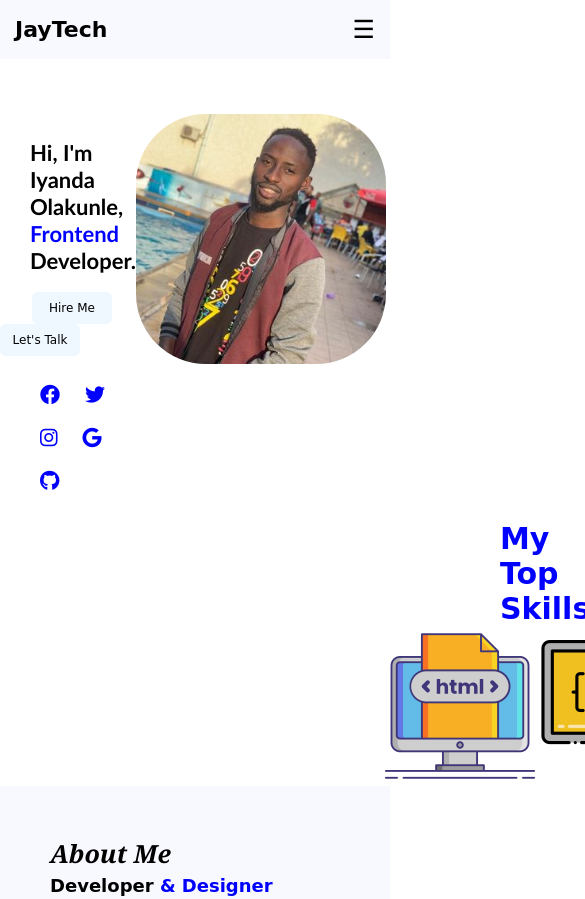
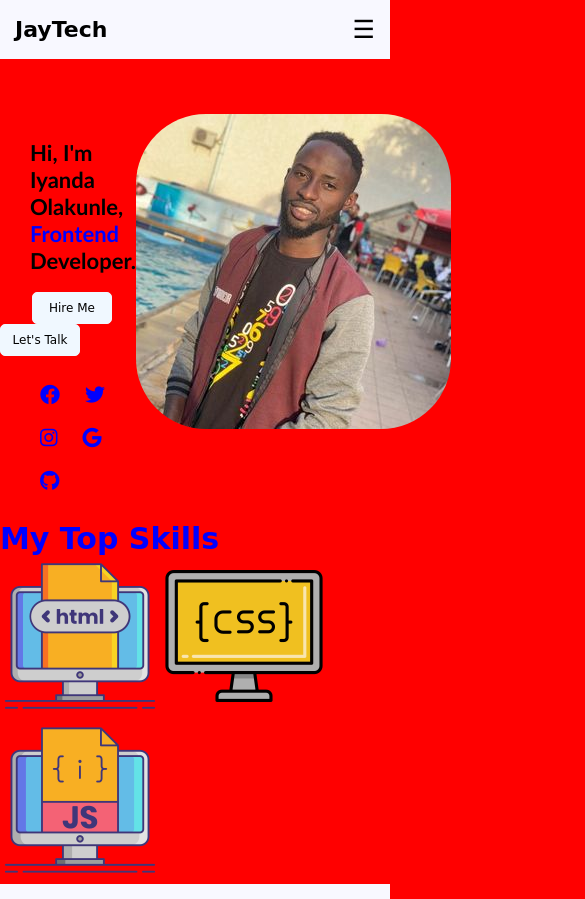
Before and after one commit to Jabson743/MyPortfolio, a plain HTML site: page index.html in a window 390 px wide. Shown: the top 899 px of the page, 585 px wide, since content can reach past the window. Drawn offline with Linux system fonts and the light colour scheme.

Commit message:
second commit

```diff
--- a/index.css
+++ b/index.css
@@ -46,14 +46,85 @@ input{
     font-size: 22px;
     user-select: none;
 }
-@media only screen and (max-width: 768px) {
+
+@media screen and (max-width: 576px) {
+    body{
+        background-color:  red;
+    }
+     .menu{
+        display: none;
+        position: absolute;
+        right: 0%;
+        left: 0%;
+        text-align: center;
+        background-color: white;
+    }
+     .menu a:hover{
+        display: inline-block;
+        transition: 0.5s ease;
+        color: blue;
+    }
+    input:checked ~ .menu{
+        display: block;
+    }
+     .hamburger{
+        display: block;
+        font-size: 25px;
+        color: black;
+    }
+
+    .icon{
+        display: inline-flexbox;
+        width: 100%;
+        height: auto;
+    }
+    .skills{
+        display: inline;
+        justify-content: center;
+        align-items: center;
+    }
+    .skills h2{
+        color: blue;
+        font-size: 30px;
+        font-family: cursive;
+    }
+    .profile h2{
+        margin-left: 100px;
+        color: blue;
+        font-family: cursive;
+    }
+    .my-pic{
+        display: block;
+        justify-content: baseline;
+        width: 100%;
+        height: auto;
+        margin-top: 55px;
+        margin-right: 20px;
+        border-top-right-radius: 70px;
+        border-bottom-left-radius: 70px;
+        border-top-left-radius: 70px;
+        border-bottom-right-radius: 70px;
+        transition: 5s ease-out;
+    }
+
+    .my-pic:hover{
+        transition-duration: 8s;
+        transform: rotate(180deg);
+    }
+}
+
+
+@media screen and (min-width: 576px) and (max-width: 768px) {
+    body{
+        background-color: green;
+    }
     .menu{
         display: none;
         position: absolute;
         right: 0%;
         left: 0%;
         text-align: center;
-        background-color: white
+        background-color: white;
     }
     .menu a:hover{
         display: inline-block;
@@ -67,26 +138,68 @@ input{
         display: block;
         font-size: 25px;
         color: black;
-        margin-left: 20px;
     }
     .icon{
         display: inline-block;
     }
+
+    .skills h2{
+        display: flex;
+        justify-content: center;
+        font-size: 30px;
+        font-family: cursive;
+        margin: auto;
+    }
 }
-.icon{
-    display: flex;
-    width: 1px;
-    margin-left: 380px;
+
+@media screen and (max-width: 1200px) {
+    .menu{
+        display: none;
+        position: absolute;
+        right: 0%;
+        left: 0%;
+        text-align: center;
+        background-color: white;
+    }
+    .menu a:hover{
+        display: inline-block;
+        transition: 0.5s ease;
+        color: blue;
+    }
+    input:checked ~ .menu{
+        display: block;
+    }
+    .hamburger{
+        display: block;
+        font-size: 25px;
+        color: black;
+        margin-left: 0px;
+    }
+    .icon{
+        display: inline-block;
+    }
+    .skills{
+        justify-content: center;
+    }
+    .skills h2{
+        color: blue;
+        font-size: 30px;
+        font-family: cursive;
+    }
 }
+
+
 .container-1{
     display: flex;
     justify-content: space-between;
 }
+
 .profile h2{
     margin-left: 100px;
     color: blue;
     font-family: cursive;
 }
+
 .my-pic{
     margin-top: 55px;
     margin-right: 20px;
@@ -94,33 +207,40 @@ input{
     border-bottom-left-radius: 70px;
     border-top-left-radius: 70px;
     border-bottom-right-radius: 70px;
-    width: 250px;
+    width: auto;
     transition: 5s ease-out;
 }
+
 .my-pic:hover{
     transition-duration: 8s;
     transform: rotate(180deg);
 }
+
 .skills{
     justify-content: center;
+    align-content: center;
+
 }
+
 .skills h2{
-    margin-left: 500px;
     color: blue;
     font-size: 30px;
     font-family: cursive;
 }
+
 .profile h3{
     margin-left: 30px;
     margin-top: 80px;
     font-family: 'Trebuchet MS', 'Lucida Sans Unicode', 'Lucida Grande', 'Lucida Sans', Arial, sans-serif;
     font-size: 22px;
 }
+
 .profile h4{
     font-family: 'Trebuchet MS', 'Lucida Sans Unicode', 'Lucida Grande', 'Lucida Sans', Arial, sans-serif;
     font-size: 22px;
     margin-left: 30px;
 }
+
 .btn{
     margin-left: 32px;
     padding: 8px;
@@ -132,6 +252,7 @@ input{
     font-family: cursive;
     font-size: 12px;
 }
+
 .btn-1{
     margin-left: px;
     padding: 8px;
@@ -143,39 +264,47 @@ input{
     font-size: 12px;
     font-family: cursive;
 }
+
 .social-media{
     margin-left: 8px;
     color: blue;
     font-size: 20px;
     margin-left: 30px;
 }
+
 .social-media li{
     display: inline-block;
     margin: 10px;
 }
+
 .about-me{
     background-color: ghostwhite;
     padding: 50px;
 }
+
 .about-me h3{
     font-size: 25px;
     font-family: Georgia, 'Times New Roman', Times, serif;
     font-style: oblique;
 }
+
 span{
     color: blue;
 }
+
 .about-me h4{
     margin-top: 5px;
     font-size: 18px;
     font-family: cursive;
 }
+
 .about-me p{
     margin-top: 5px;
     font-size: 15px;
     line-height: 15px;
     font-family: Cambria, Cochin, Georgia, Times, 'Times New Roman', serif;
 }
+
 .btn-2{
     padding: 10px;
     border: 1px solid blue;
```
